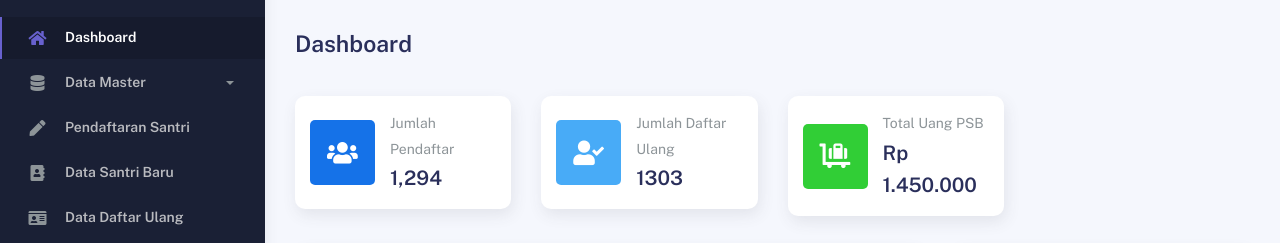
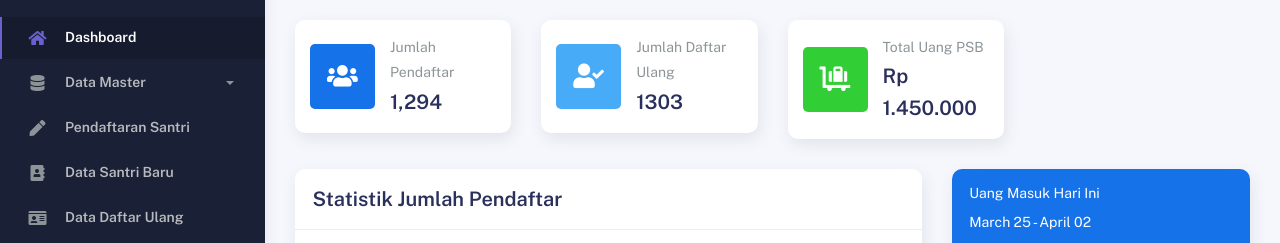
Before and after one commit to Al-Aziziyah/KaiAdmin-psb, a plain HTML site: page index.html in a window 1280 px wide. Shown: the part 73-316 px from the top of the page. Drawn offline with nearby package versions, Linux system fonts and the light colour scheme.

Commit message:
delete dasboar text on index.html

```diff
--- a/index.html
+++ b/index.html
@@ -250,11 +250,7 @@
         <div class="container">
           <div class="page-inner">
 
-            <div class="d-flex align-items-left align-items-md-center flex-column flex-md-row pt-2 pb-4">
-              <div>
-                <h3 class="fw-bold mb-3">Dashboard</h3>
-              </div>
-            </div>
+
 
             <!-- WIDGETS -->
             <div class="row">
```
